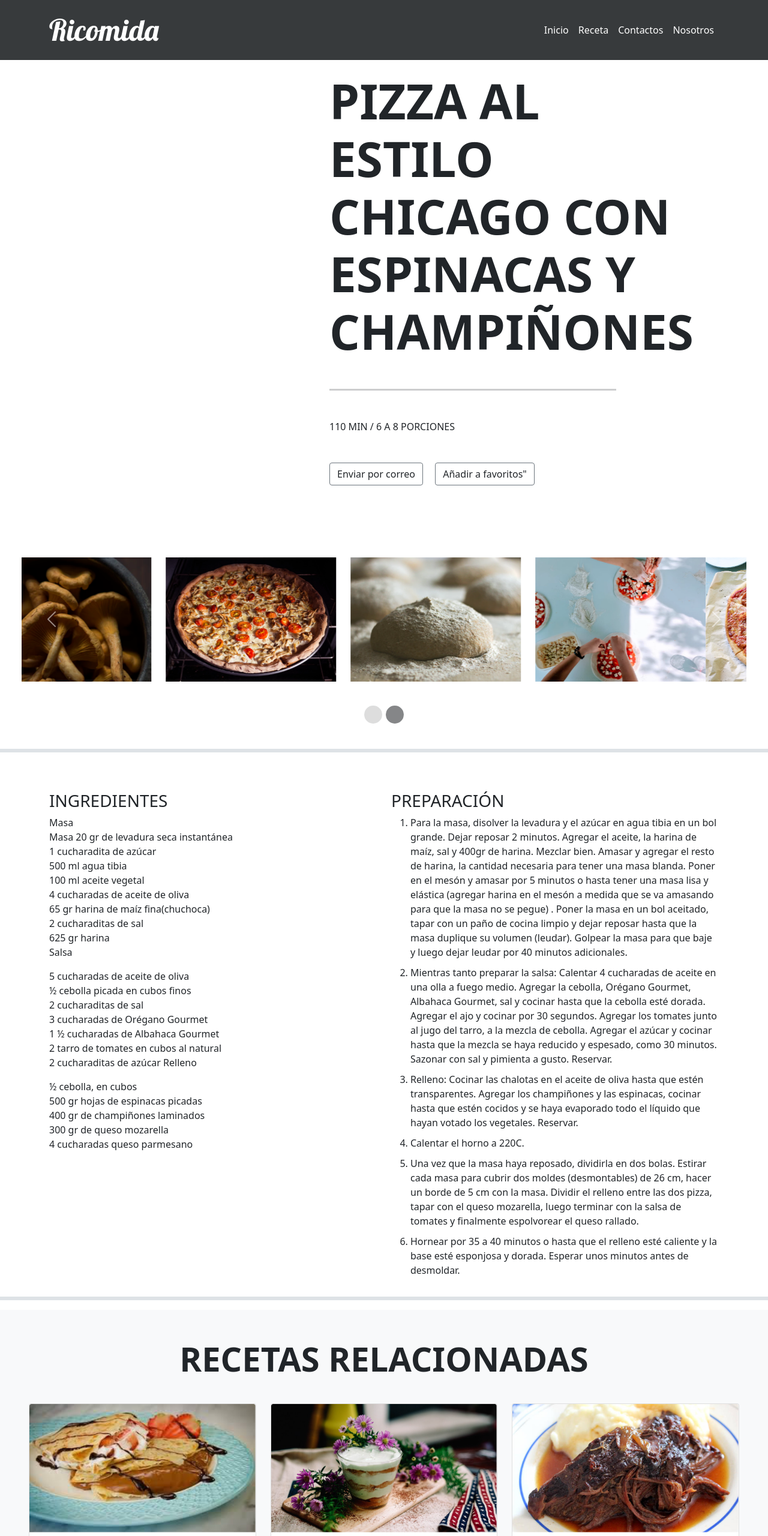
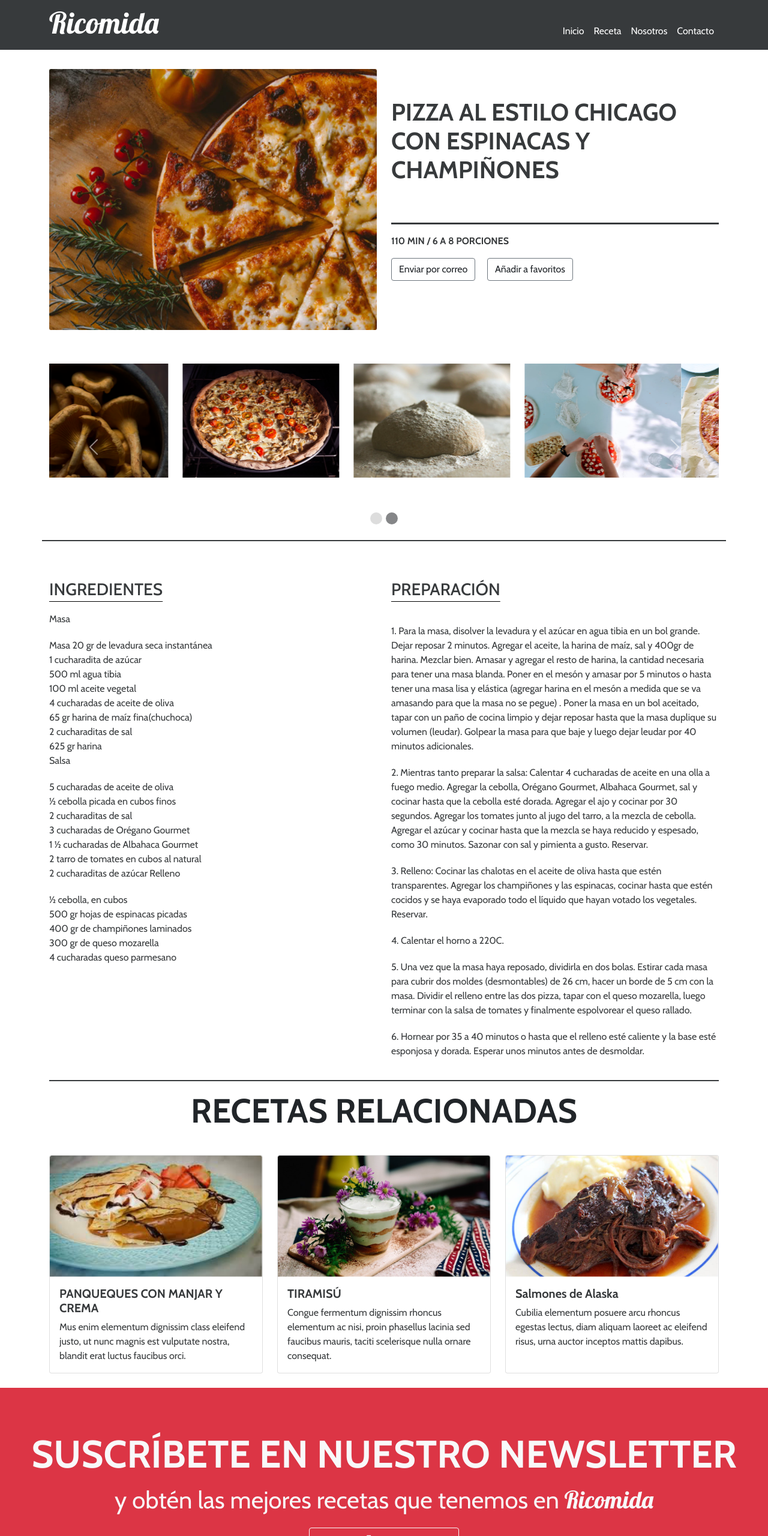
Before and after one commit to MarcoTorresValenzuela/Ricomida, a plain HTML site: page index.html in a window 1280 px wide. Shown: the top 2560 px of the page at 60% size. Drawn offline with nearby package versions, Linux system fonts and the light colour scheme.

Commit message:
ultimo_comentario

```diff
--- a/assets/css/style.css
+++ b/assets/css/style.css
@@ -3,15 +3,36 @@ html {
   width: 100%;
 }
 
+
+#imagen_1{
+  width: 100% !important;
+  height: 100% !important;
+}
+body {
+  font-family: "Cabin", sans-serif;
+  color: #373A3C;
+}
+hr{
+  opacity: 1 !important;
+
+}
+
 #nombre_local {
   font-family: "Lobster", sans-serif;
   font-weight: 400;
-  font-size: 37pt;
   font-style: normal;
 }
+
+.nombre_local_nav{
+  font-size: 37pt;
+}
+
+.carousel-indicators{
+  position: relative!important;
+}
 .carousel-indicators button {
-  width: 30px !important;
-  height: 30px !important;
+  width: 20px !important;
+  height: 20px !important;
   border-radius: 50% !important;
   background-color: #373A3C31 !important;
 }
@@ -20,10 +41,67 @@ html {
   background-color: #373A3C !important;
 }
 
+h3{
+  margin-bottom: 20px;
+}
+
+.subraya_1 {
+    text-decoration: underline;
+    text-decoration-thickness: 1px;
+    text-underline-offset: 10px;
+    text-decoration-color: #000;
+}
+.subraya_1_color {
+    color: red;
+}
+.subraya_2 {
+    text-decoration: underline;
+    text-decoration-thickness: 1px;
+    text-underline-offset: 10px;
+    text-decoration-color: #000;
+}
+.subraya_2_color {
+    color: red;
+}
 ul{
+  margin-top: 20px;
   list-style: none;
   padding: 0;
 }
+
+ol {
+  margin-top: 40px;
+  list-style-position: inside;
+  padding: 0;
+  text-align: left;
+}
+
 ol li{
-  margin-bottom: 10px;
+  margin-bottom: 20px;
 }
+.letra_section_ultima{
+  font-size: 30pt;
+}
+
+
+
+@media (max-width: 400px) {
+    .custom-center {
+        text-align: center !important;
+    }
+  .boton_responsivo{
+    margin-right: 5px !important;
+    margin-bottom: 10px;
+    font-size: 8pt;
+  }
+  .letra_section_ultima{
+    font-size: 16pt;
+  }
+  .container{
+    padding-right: 11% !important;
+    padding-left: 11% !important;
+  }
+  .nombre_local_nav{
+    font-size: 30pt;
+  }
+}
--- a/index.html
+++ b/index.html
@@ -1,5 +1,6 @@
 <!DOCTYPE html>
 <html lang="en">
+
 <head>
   <meta charset="UTF-8">
   <meta http-equiv="X-UA-Compatible" content="IE=edge">
@@ -7,22 +8,25 @@
 
   <link rel="preconnect" href="https://fonts.googleapis.com">
   <link rel="preconnect" href="https://fonts.gstatic.com" crossorigin>
+  <link href="https://fonts.googleapis.com/css2?family=Cabin:ital,wght@0,400..700;1,400..700&display=swap" rel="stylesheet">
+
+  <link rel="preconnect" href="https://fonts.googleapis.com">
+  <link rel="preconnect" href="https://fonts.gstatic.com" crossorigin>
   <link href="https://fonts.googleapis.com/css2?family=Lobster&display=swap" rel="stylesheet">
 
-  <link href="https://cdn.jsdelivr.net/npm/bootstrap@5.1.3/dist/css/bootstrap.min.css"
-    rel="stylesheet"
-    integrity="sha384-1BmE4kWBq78iYhFldvKuhfTAU6auU8tT94WrHftjDbrCEXSU1oBoqyl2QvZ6jIW3"
-    crossorigin="anonymous"
-  />
+  <link href="https://cdn.jsdelivr.net/npm/bootstrap@5.1.3/dist/css/bootstrap.min.css" rel="stylesheet"
+    integrity="sha384-1BmE4kWBq78iYhFldvKuhfTAU6auU8tT94WrHftjDbrCEXSU1oBoqyl2QvZ6jIW3" crossorigin="anonymous" />
   <link href="assets/css/style.css" rel="stylesheet" type="text/css" />
   <title>Ricomida</title>
 </head>
+
 <body>
-  <nav class="navbar navbar-expand-lg fixed-top navbar-dark" style="background-color: #373A3C;">
+  <nav class="navbar navbar-expand-lg navbar-dark mb-4" style="background-color: #373A3C;">
     <div class="container">
-      <a class="navbar-brand" id="nombre_local" href="#">Ricomida</a>
+      <h1><a class="navbar-brand nombre_local_nav" id="nombre_local" href="#">Ricomida</a></h1>
       </a>
-      <button class="navbar-toggler" type="button" data-bs-toggle="collapse" data-bs-target="#navbarSupportedContent" aria-controls="navbarSupportedContent" aria-expanded="false" aria-label="Toggle navigation">
+      <button class="navbar-toggler" type="button" data-bs-toggle="collapse" data-bs-target="#navbarSupportedContent"
+        aria-controls="navbarSupportedContent" aria-expanded="false" aria-label="Toggle navigation">
         <span class="navbar-toggler-icon"></span>
       </button>
       <div class="collapse navbar-collapse" id="navbarSupportedContent">
@@ -34,35 +38,38 @@
             <a class="nav-link active" href="#">Receta</a>
           </li>
           <li class="nav-item">
-            <a class="nav-link active">Contactos</a>
+            <a class="nav-link active" href="#">Nosotros</a>
           </li>
           <li class="nav-item">
-            <a class="nav-link active">Nosotros</a>
+            <a class="nav-link active" href="#">Contacto</a>
           </li>
         </ul>
       </div>
+
     </div>
   </nav>
 
 
-  <header class="text-dark text-left py-5">
-    <div class="container p-4">
-        <div class="ms-auto col-12 col-md-7">
-            <h1 class="display-1 fw-bold my-5">PIZZA AL ESTILO CHICAGO CON ESPINACAS Y CHAMPIÑONES</h1>
-            <hr width="75%" size="5"  style="color: #373A3C !important;"/>
-            <p class="my-5">110 MIN / 6 A 8 PORCIONES</p>
+  <header class="container pb-5">
+    <hr class="d-block d-sm-none" width="100%" size="4";/>
+    <div class="row py-2">
+      <div class="col-12 col-md-6">
+        <img id="imagen_1"src="assets/img/principal.jpg" alt="imagen de pizza">
+      </div>
+      <div class="col-12 col-md-6 d-flex flex-column custom-center">
+        <h1 class="fw-bold my-5">PIZZA AL ESTILO CHICAGO CON ESPINACAS Y CHAMPIÑONES</h1>
+        <hr width="100%" size="5" />
+        <p class="fw-bold">110 MIN / 6 A 8 PORCIONES</p>
         <div>
-                <button class="btn btn-outline-secondary text-dark me-3"data-bs-toggle="tooltip" data-bs-placement="bottom" data-bs-title="Presiona para enviar a tu correo" >Enviar por correo</button>
-                <button class="btn btn-outline-secondary text-dark"data-bs-toggle="tooltip" data-bs-placement="right" data-bs-tooltip-bg="white" data-bs-title="Agrega esta receta a tus favoritos">Añadir a favoritos"</button>
+          <button class="btn btn-outline-secondary text-dark me-3 boton_responsivo" data-bs-toggle="tooltip" data-bs-placement="bottom"
+            data-bs-title="Presiona para enviar a tu correo"id="enviarCorreo">Enviar por correo</button>
+          <button class="btn btn-outline-secondary text-dark boton_responsivo" data-bs-toggle="tooltip" data-bs-placement="right"
+             data-bs-title="Agrega esta receta a tus favoritos">Añadir a favoritos</button>
         </div>
       </div>
     </div>
     <div class="row d-none d-md-block">
-      <div id="carouselExampleControls" class="carousel slide p-5" data-bs-ride="carousel">
-        <div class="carousel-indicators">
-            <button type="button" data-bs-target="#carouselExampleControls" data-bs-slide-to="0" class="active" aria-current="true" aria-label="Slide 1"></button>
-            <button type="button" data-bs-target="#carouselExampleControls" data-bs-slide-to="1" aria-label="Slide 2"></button>
-        </div>
+      <div id="carouselExampleControls" class="carousel slide" data-bs-ride="carousel">
         <div class="carousel-inner my-5">
           <div class="carousel-item active">
             <div class="row">
@@ -97,25 +104,34 @@
             </div>
           </div>
         </div>
-          <button class="carousel-control-prev" type="button" data-bs-target="#carouselExampleControls" data-bs-slide="prev">
+        <div class="carousel-indicators">
+          <button type="button" data-bs-target="#carouselExampleControls" data-bs-slide-to="0" class="active"
+            aria-current="true" aria-label="Slide 1"></button>
+          <button type="button" data-bs-target="#carouselExampleControls" data-bs-slide-to="1"
+            aria-label="Slide 2"></button>
+        </div>
+        <button class="carousel-control-prev" type="button" data-bs-target="#carouselExampleControls"
+          data-bs-slide="prev">
           <span class="carousel-control-prev-icon" aria-hidden="true"></span>
           <span class="visually-hidden">Previous</span>
         </button>
-          <button class="carousel-control-next" type="button" data-bs-target="#carouselExampleControls" data-bs-slide="next">
+        <button class="carousel-control-next" type="button" data-bs-target="#carouselExampleControls"
+          data-bs-slide="next">
           <span class="carousel-control-next-icon" aria-hidden="true"></span>
           <span class="visually-hidden">Next</span>
         </button>
       </div>
+      <hr width="100%" size="4";/>
     </div>
-    <hr class="border border-3 opacity-100"width="100%" size="6"  style="color: #000 !important;"/>
+
   </header>
 
 
   <div class="container text-left">
     <div class="row">
       <div class="col">
-        <h3>INGREDIENTES</h3>
-        <span>Masa</span>
+        <h3 class="subraya_1"id="ingredientes">INGREDIENTES</h3>
+        <span class="primer_ingrediente">Masa</span>
         <ul>
           <li>Masa 20 gr de levadura seca instantánea</li>
           <li>1 cucharadita de azúcar</li>
@@ -148,74 +164,95 @@
 
       </div>
       <div class="col">
-          <h3>PREPARACIÓN</h3>
+        <h3 class="subraya_2" id="preparacion">PREPARACIÓN</h3>
         <ol>
-              <li>Para la masa, disolver la levadura y el azúcar en agua tibia en un bol grande. Dejar reposar 2 minutos. Agregar el aceite, la harina de maíz, sal y 400gr de harina. Mezclar bien. Amasar y agregar el resto de harina, la cantidad necesaria para tener una masa blanda. Poner en el mesón y amasar por 5 minutos o hasta tener una masa lisa y elástica (agregar harina en el mesón a medida que se va amasando para que la masa no se pegue) . Poner la masa en un bol aceitado, tapar con un paño de cocina limpio y dejar reposar hasta que la masa duplique su volumen (leudar). Golpear la masa para que baje y luego dejar leudar por 40 minutos adicionales.</li>
-              <li>Mientras tanto preparar la salsa: Calentar 4 cucharadas de aceite en una olla a fuego medio. Agregar la cebolla, Orégano Gourmet, Albahaca Gourmet, sal y cocinar hasta que la cebolla esté dorada. Agregar el ajo y cocinar por 30 segundos. Agregar los tomates junto al jugo del tarro, a la mezcla de cebolla. Agregar el azúcar y cocinar hasta que la mezcla se haya reducido y espesado, como 30 minutos. Sazonar con sal y pimienta a gusto. Reservar.</li>
-              <li>Relleno: Cocinar las chalotas en el aceite de oliva hasta que estén transparentes. Agregar los champiñones y las espinacas, cocinar hasta que estén cocidos y se haya evaporado todo el líquido que hayan votado los vegetales. Reservar.</li>
+          <li>Para la masa, disolver la levadura y el azúcar en agua tibia en un bol grande. Dejar reposar 2 minutos.
+            Agregar el aceite, la harina de maíz, sal y 400gr de harina. Mezclar bien. Amasar y agregar el resto de
+            harina, la cantidad necesaria para tener una masa blanda. Poner en el mesón y amasar por 5 minutos o hasta
+            tener una masa lisa y elástica (agregar harina en el mesón a medida que se va amasando para que la masa no
+            se pegue) . Poner la masa en un bol aceitado, tapar con un paño de cocina limpio y dejar reposar hasta que
+            la masa duplique su volumen (leudar). Golpear la masa para que baje y luego dejar leudar por 40 minutos
+            adicionales.</li>
+          <li>Mientras tanto preparar la salsa: Calentar 4 cucharadas de aceite en una olla a fuego medio. Agregar la
+            cebolla, Orégano Gourmet, Albahaca Gourmet, sal y cocinar hasta que la cebolla esté dorada. Agregar el ajo y
+            cocinar por 30 segundos. Agregar los tomates junto al jugo del tarro, a la mezcla de cebolla. Agregar el
+            azúcar y cocinar hasta que la mezcla se haya reducido y espesado, como 30 minutos. Sazonar con sal y
+            pimienta a gusto. Reservar.</li>
+          <li>Relleno: Cocinar las chalotas en el aceite de oliva hasta que estén transparentes. Agregar los champiñones
+            y las espinacas, cocinar hasta que estén cocidos y se haya evaporado todo el líquido que hayan votado los
+            vegetales. Reservar.</li>
           <li>Calentar el horno a 220C.</li>
-              <li>Una vez que la masa haya reposado, dividirla en dos bolas. Estirar cada masa para cubrir dos moldes (desmontables) de 26 cm, hacer un borde de 5 cm con la masa. Dividir el relleno entre las dos pizza, tapar con el queso mozarella, luego terminar con la salsa de tomates y finalmente espolvorear el queso rallado.</li>
-              <li>Hornear por 35 a 40 minutos o hasta que el relleno esté caliente y la base esté esponjosa y dorada. Esperar unos minutos antes de desmoldar.</li>
+          <li>Una vez que la masa haya reposado, dividirla en dos bolas. Estirar cada masa para cubrir dos moldes
+            (desmontables) de 26 cm, hacer un borde de 5 cm con la masa. Dividir el relleno entre las dos pizza, tapar
+            con el queso mozarella, luego terminar con la salsa de tomates y finalmente espolvorear el queso rallado.
+          </li>
+          <li>Hornear por 35 a 40 minutos o hasta que el relleno esté caliente y la base esté esponjosa y dorada.
+            Esperar unos minutos antes de desmoldar.</li>
         </ol>
       </div>
     </div>
   </div>
 
-  <hr class="border border-3 opacity-100"width="100%" size="6"  style="color: #000 !important;"/>
-  <section class="bg-light p-5">
+
+  <section class="container">
+    <hr width="100%" size="4"/>
     <h2 class="display-4 fw-bold text-center mb-3 text-dark">RECETAS RELACIONADAS</h2>
     <div class="row">
-        <div class="col-12 col-sm-4 py-4">
-            <div class="card">
+      <div class="col-12 col-sm-4 py-4 d-flex">
+        <div class="card flex-fill contenedor_cartas">
           <!-- img-work es una clase de nuestro archivo de css -->
-                <img src="assets/img/recipe-card-1.png" class="card-img-top img-work" alt="imagen PANQUEQUES CON MANJAR Y CREMA" />
+          <img src="assets/img/recipe-card-1.png" class="card-img-top img-work"
+            alt="imagen PANQUEQUES CON MANJAR Y CREMA" />
           <div class="card-body">
-                    <h5 class="card-title fw-bold"> PANQUEQUES CON MANJAR Y CREMA</h5>
-                    <p class="card-text">Mus enim elementum dignissim class eleifend justo, ut nunc magnis est vulputate nostra, blandit erat luctus faucibus orci.</p>
-                    <button type="button" class="btn btn-outline-info">Ver mas</button>
+            <h5 class="card-title fw-bold Titulos_cartas"> PANQUEQUES CON MANJAR Y CREMA</h5>
+            <p class="card-text">Mus enim elementum dignissim class eleifend justo, ut nunc magnis est vulputate nostra,
+              blandit erat luctus faucibus orci.</p>
           </div>
         </div>
       </div>
-        <div class="col-12 col-sm-4 py-4">
-            <div class="card">
+      <div class="col-12 col-sm-4 py-4 d-flex">
+        <div class="card flex-fill contenedor_cartas">
           <!-- img-work es una clase de nuestro archivo de css -->
           <img src="assets/img/recipe-card-2.png" class="card-img-top img-work" alt="imagen TIRAMISÚ" />
-                <div class="card-body">
-                    <h5 class="card-title fw-bold">TIRAMISÚ</h5>
-                    <p class="card-text">Congue fermentum dignissim rhoncus elementum ac nisi, proin phasellus lacinia sed faucibus mauris, taciti scelerisque nulla ornare consequat.</p>
-                    <button type="button" class="btn btn-outline-info">Ver mas</button>
+          <div class="card-body ">
+            <h5 class="card-title fw-bold Titulos_cartas">TIRAMISÚ</h5>
+            <p class="card-text">Congue fermentum dignissim rhoncus elementum ac nisi, proin phasellus lacinia sed
+              faucibus mauris, taciti scelerisque nulla ornare consequat.</p>
           </div>
         </div>
       </div>
-        <div class="col-12 col-sm-4 py-4">
-            <div class="card">
+      <div class="col-12 col-sm-4 py-4 d-flex">
+        <div class="card flex-fill contenedor_cartas">
           <!-- img-work es una clase de nuestro archivo de css -->
           <img src="assets/img/recipe-card-3.png" class="card-img-top img-work" alt="imagen Salmones de Alaska" />
-                <div class="card-body">
-                    <h5 class="card-title fw-bold">Salmones de Alaska</h5>
-                    <p class="card-text">Cubilia elementum posuere arcu rhoncus egestas lectus, diam aliquam laoreet ac eleifend risus, urna auctor inceptos mattis dapibus.</p>
-
-
-                    <button type="button" class="btn btn-outline-info">Ver mas</button>
+          <div class="card-body ">
+            <h5 class="card-title fw-bold Titulos_cartas">Salmones de Alaska</h5>
+            <p class="card-text">Cubilia elementum posuere arcu rhoncus egestas lectus, diam aliquam laoreet ac eleifend
+              risus, urna auctor inceptos mattis dapibus.</p>
           </div>
         </div>
       </div>
     </div>
   </section>
-  <section class="container-fluid p-4 text-light text-center" style="background-color: #DC3545;" >
-    <h2 class="display-4 fw-bold text-center my-4"id="foot">SUSCRÍBETE EN NUESTRO NEWSLETTER</h2>
-    <p>y obtén las mejores recetas que tenemos en Ricomida</p>
-    <button type="button" class="btn btn-outline-light">Empezar</button>
+  <section class="container-fluid p-4 text-light text-center" style="background-color: #DC3545;">
+    <h2 class="display-3 fw-bold text-center mt-5" id="foot">SUSCRÍBETE EN NUESTRO NEWSLETTER</h2>
+    <p class="letra_section_ultima">y obtén las mejores recetas que tenemos en <span id="nombre_local">Ricomida</span></p>
+    <button type="button" class="btn btn-outline-light text-center" style="width: 80% !important; max-width: 250px;">Empezar</button>
 
   </section>
   <footer class="bg-dark text-center text-dark p-3">
-  <h1 id="nombre_local" style="color: #fff !important;"">Ricomida</h1>
-
+    <h1 id="nombre_local" style="color: #fff !important;font-size: 37pt!important;">Ricomida</h1>
   </footer>
 
 </body>
   <!-- bootstrap -->
-  <script src="https://cdn.jsdelivr.net/npm/@popperjs/core@2.11.8/dist/umd/popper.min.js" integrity="sha384-I7E8VVD/ismYTF4hNIPjVp/Zjvgyol6VFvRkX/vR+Vc4jQkC+hVqc2pM8ODewa9r" crossorigin="anonymous"></script>
-  <script src="https://cdn.jsdelivr.net/npm/bootstrap@5.3.3/dist/js/bootstrap.min.js" integrity="sha384-0pUGZvbkm6XF6gxjEnlmuGrJXVbNuzT9qBBavbLwCsOGabYfZo0T0to5eqruptLy" crossorigin="anonymous"></script>
+      <script src=" https://cdn.jsdelivr.net/npm/@popperjs/core@2.11.8/dist/umd/popper.min.js"
+          integrity="sha384-I7E8VVD/ismYTF4hNIPjVp/Zjvgyol6VFvRkX/vR+Vc4jQkC+hVqc2pM8ODewa9r" crossorigin="anonymous">
+      </script>
+      <script src="https://cdn.jsdelivr.net/npm/bootstrap@5.3.3/dist/js/bootstrap.min.js"
+        integrity="sha384-0pUGZvbkm6XF6gxjEnlmuGrJXVbNuzT9qBBavbLwCsOGabYfZo0T0to5eqruptLy"
+        crossorigin="anonymous"></script>
+      <script src="https://code.jquery.com/jquery-3.7.1.slim.js" integrity="sha256-UgvvN8vBkgO0luPSUl2s8TIlOSYRoGFAX4jlCIm9Adc=" crossorigin="anonymous"></script>
       <script src="assets/js/script.js"></script>
+
 </html>
```
Also changed, not shown: assets/js/script.js (+19 -0 lines). Lines whose indentation alone changed are shown as unchanged.
